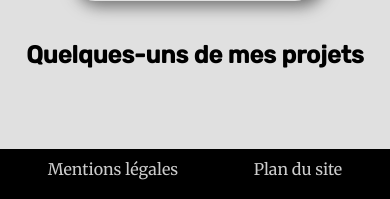
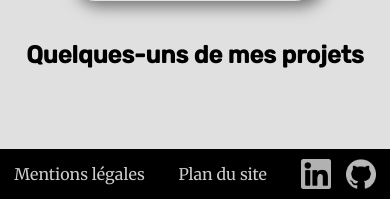
Before and after one commit to Suzoka/Portfolio, a PHP site: page / in a window 390 px wide. Shown: the part 867-1066 px from the top of the page. Run offline with PHP 8.4, Linux system fonts and the light colour scheme; data that the repository does not hold is empty; a stand-in replaces the project's code that opens the database connection.

Commit message:
:sparkles: linkedin and github links in footer

```diff
--- a/index.php
+++ b/index.php
@@ -90,6 +90,7 @@
             <div class="lien">
                 <a href="" title="">Mentions légales</a>
                 <a href="" title="">Plan du site</a>
+                <div class="reseaux"><a href="https://www.linkedin.com/in/morgan-zarka/" target="_blank"><img src="./img/linkedin.png" alt="Profil LinkedIn"></a><a href="https://github.com/Suzoka" target="_blank"><img src="./img/github.png" alt="Profil GitHub"></a></div>
             </div>
         </footer>
 
--- a/projet.php
+++ b/projet.php
@@ -100,10 +100,10 @@ if (isset($_GET["id"])) {
                             <?php if ($projet["url"] != NULL || $projet["lien_github"] != NULL) { ?>
                                 <div class="liens">
                                     <?php if ($projet["url"] != NULL) { ?>
-                                        <a href="<?= $projet["url"] ?>" class="lienVersProjet">Lien vers le site</a>
+                                        <a href="<?= $projet["url"] ?>" class="lienVersProjet" target="_blank">Lien vers le projet</a>
                                     <?php } ?>
                                     <?php if ($projet["lien_github"] != NULL) { ?>
-                                        <a href="<?= $projet["lien_github"] ?>" class="lienVersProjet">Lien du GitHub</a>
+                                        <a href="<?= $projet["lien_github"] ?>" class="lienVersProjet" target="_blank">Lien du GitHub</a>
                                     <?php }
                             } ?>
                             </div>
--- a/style.css
+++ b/style.css
@@ -204,7 +204,7 @@ header {
 }
 
 nav,
-footer div {
+footer>div {
     max-width: 1000px;
     height: 100%;
     width: 100%;
@@ -213,6 +213,7 @@ footer div {
     align-items: center;
     margin-right: auto;
     margin-left: auto;
+    gap: 25px;
 }
 
 header a,
@@ -221,6 +222,8 @@ footer a {
     text-decoration: none;
     display: flex;
     align-items: center;
+    transition: 0.5s;
+    text-align: center;
 }
 
 nav a:hover,
@@ -236,6 +239,7 @@ header img {
     filter: invert(100%);
     margin-left: 10px;
     opacity: 0.8;
+    margin-right: 10px;
 }
 
 header img:hover {
@@ -533,13 +537,14 @@ div.projet div.infoSup {
 
 div.projet div.infoSup>* {
     margin: 0;
-    display: block;
 }
 
-.liens a:nth-child(2){
-    margin-left: 10px;
+div.liens {
+    display: flex;
+    flex-wrap: wrap;
+    gap: 15px;
+    align-items: center;
 }
-
 .lienVersProjet {
     box-shadow: 5px 5px 16px #696969,
         -5px -5px 16px #ffffff;
@@ -727,6 +732,29 @@ div.ariane {
     gap: 40px;
 }
 
+.reseaux {
+    display: flex;
+    gap: 50px;
+    align-items: center;
+}
+
+.reseaux a{
+    filter: saturate(0) invert(0.55) brightness(1.7) opacity(0.8);
+    transition: 0.5s;
+}
+
+.reseaux a:hover {
+    filter: saturate(1) invert(0) brightness(1.4) opacity(1);
+}
+
+.reseaux a:nth-of-type(2):hover {
+    filter: saturate(0) invert(0.55) brightness(5) opacity(1);
+}
+
+.reseaux img{
+    height: 30px;
+}
+
 @-webkit-keyframes blink {
 
     0%,
@@ -894,6 +922,13 @@ div.ariane {
     }
 }
 
+@media screen and (max-width: 795px) {
+    div.projet {
+        margin-top: 15px;
+    }
+}
+
+
 @media screen and (max-width: 730px) {
     form.filtres{
         flex-direction: column;
@@ -924,12 +959,6 @@ div.ariane {
         height: 75px;
         margin: 10px 0;
         padding-bottom: 10px;
-    }
-}
-
-@media screen and (max-width: 675px) {
-    div.projet {
-        margin-top: 15px;
     }
 }
 
@@ -1009,4 +1038,8 @@ div.ariane {
     div.flexbox {
         left: 25px;
     }
+
+    .reseaux {
+        gap: 15px;
+    }
 }
```
Also changed, not shown: img/github.png (added), img/linkedin.png (added).
